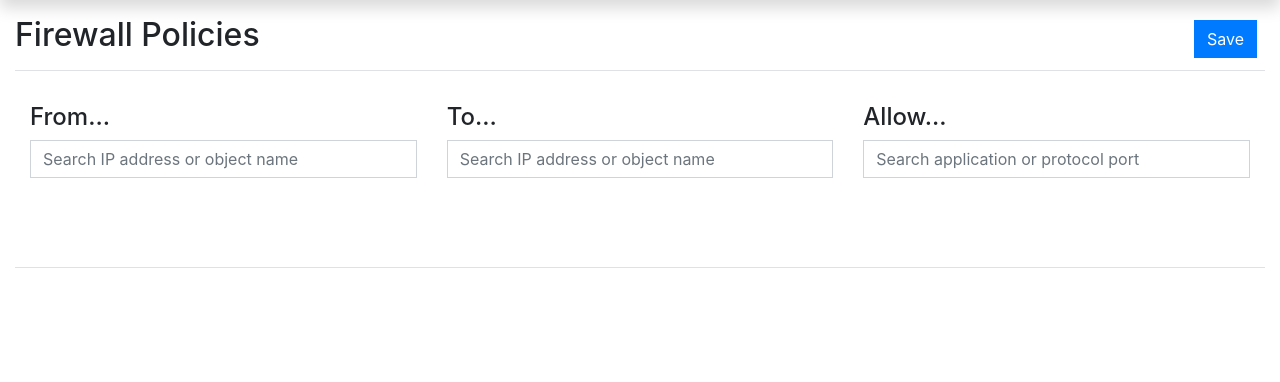
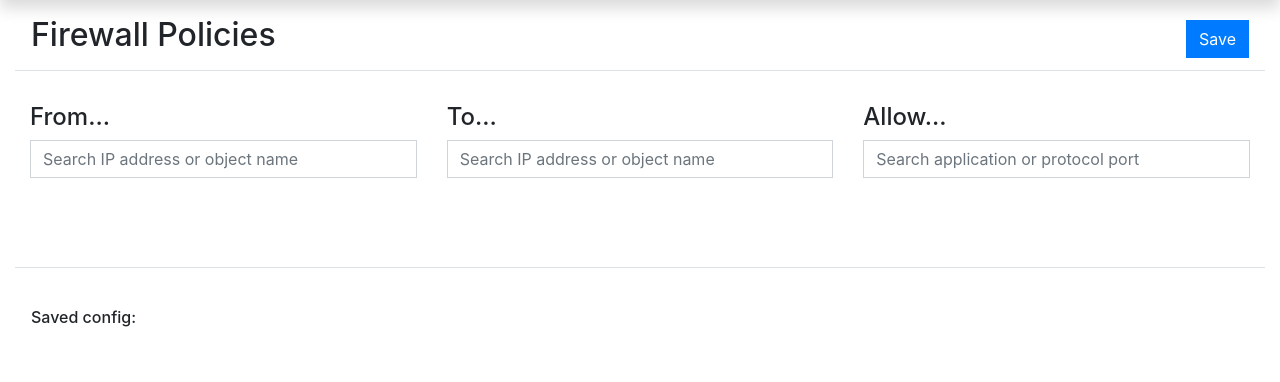
Before and after one commit to haeringer/srx-yamlr, a Django app: template generator/templates/generator/index.html in a window 1280 px wide. Shown: the part 48-430 px from the top of the page. Run offline with Django 3.2, Linux system fonts and the light colour scheme; the template is opened without the code that fills it, so the values that code supplies are empty; some libraries are stand-ins or nearby versions.

Commit message:
some layout fixes

```diff
--- a/generator/templates/generator/index.html
+++ b/generator/templates/generator/index.html
@@ -35,9 +35,9 @@
       <div class="row">
         <main role="main" class="col-sm">
 
-          <div class="d-flex justify-content-between flex-wrap flex-md-nowrap align-items-center pt-3 pb-2 mb-3 border-bottom">
+          <div class="d-flex justify-content-between flex-wrap flex-md-nowrap align-items-center pt-3 pb-2 mb-3 pl-3 border-bottom">
             <h1 class="h2">Firewall Policies</h1>
-            <div class="btn-toolbar mb-2 mb-md-0">
+            <div class="btn-toolbar mb-2 mb-md-0 pr-2">
               <div class="btn-group mr-2">
                 <button class="btn btn-primary">Save</button>
               </div>
@@ -197,6 +197,10 @@
             </div>
 
           </div>
+          <div class="d-flex justify-content-between pt-3 pb-5 mb-4 pl-3">
+            <h6>Saved config:</h6>
+
+          </div>
 
 
         </main>
```
